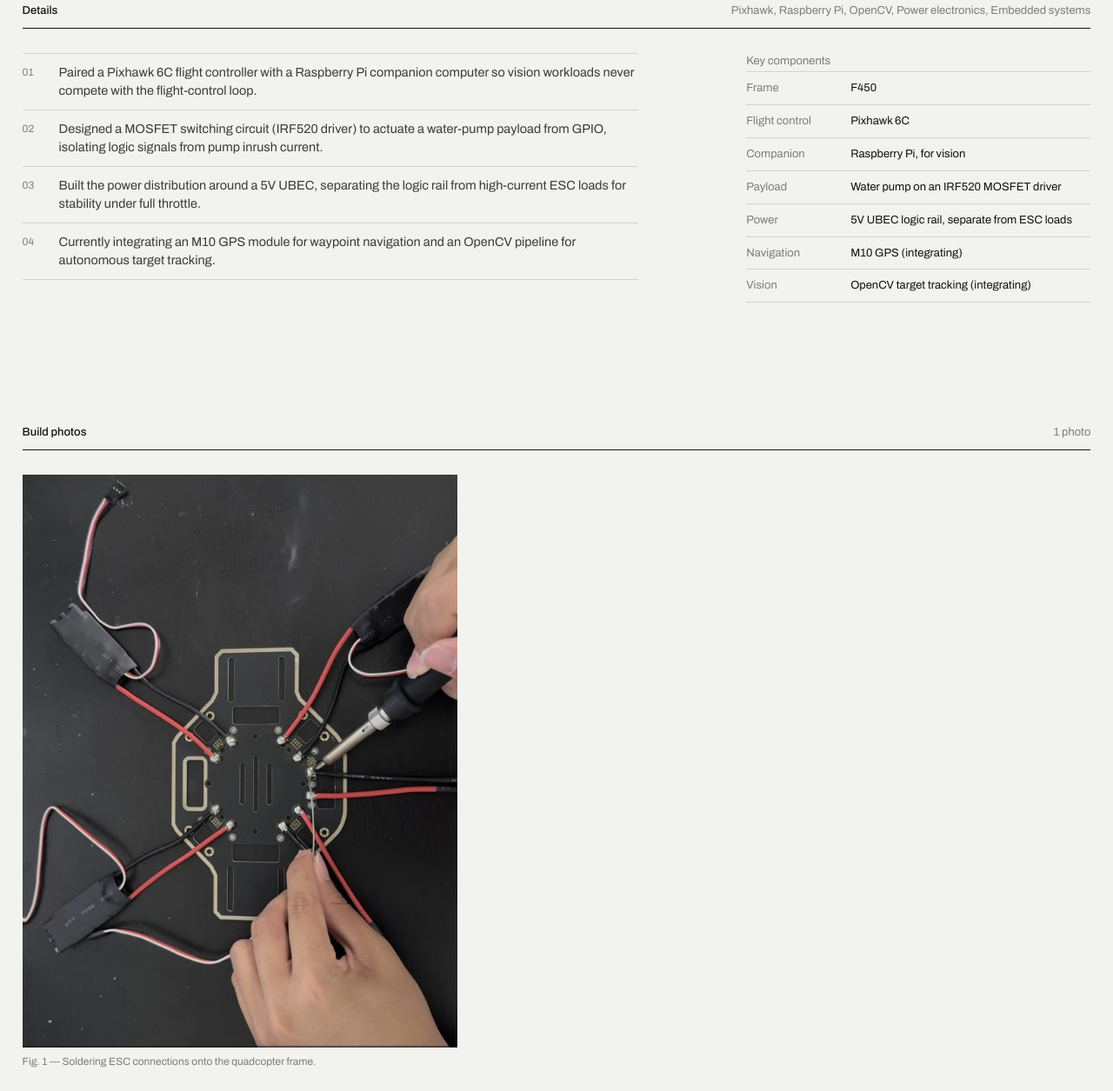
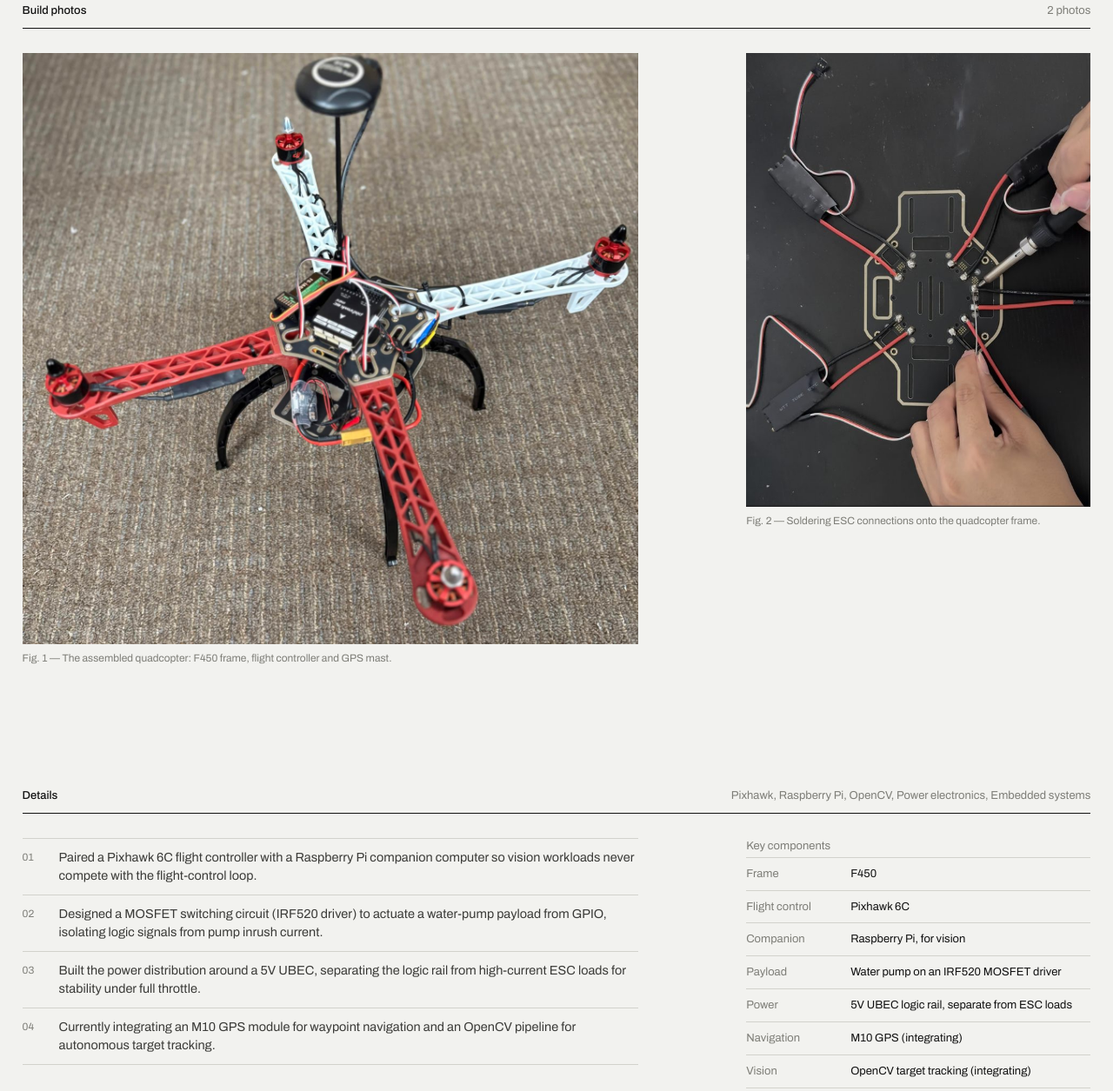
Before and after one commit to ryanzhang-ca/ryanzhang-ca.github.io, a plain HTML site: page quadcopter.html in a window 1280 px wide. Shown: the part 691-1946 px from the top of the page at 87% size. Drawn offline with Linux system fonts and the light colour scheme.

Commit message:
Make the assembled quadcopter the main project photo
- Add a photo of the assembled quadcopter and use it for the home page
  feature, the hover preview and the quadcopter page's link preview
- Show both build photos on the quadcopter page, right under the title

```diff
--- a/quadcopter.html
+++ b/quadcopter.html
@@ -10,7 +10,7 @@
 <meta property="og:url" content="https://ryanzhang-ca.github.io/quadcopter.html">
 <meta property="og:title" content="Autonomous Payload Quadcopter — Ryan Zhang">
 <meta property="og:description" content="A self-built F450-frame quadcopter that carries and releases a liquid payload with no operator input.">
-<meta property="og:image" content="https://ryanzhang-ca.github.io/images/quadcopter-esc-soldering.jpg">
+<meta property="og:image" content="https://ryanzhang-ca.github.io/images/quadcopter-assembled.jpg">
 <meta name="twitter:card" content="summary_large_image">
 <link rel="icon" type="image/png" href="images/rz-logo.png">
 <link rel="apple-touch-icon" href="images/rz-logo.png">
@@ -49,6 +49,18 @@
     </div>
   </section>
 
+  <section class="section grid" aria-labelledby="photos-title">
+    <div class="label"><h2 id="photos-title">Build photos</h2><span>2 photos</span></div>
+    <figure class="case-photo case-photo-main">
+      <img src="images/quadcopter-assembled.jpg" alt="The assembled quadcopter: an F450 frame with red and white arms, four brushless motors, the flight controller and receiver on top, and a GPS module raised on a mast." width="1500" height="1440">
+      <figcaption>Fig. 1 — The assembled quadcopter: F450 frame, flight controller and GPS mast.</figcaption>
+    </figure>
+    <figure class="case-photo case-photo-side">
+      <img src="images/quadcopter-esc-soldering.jpg" alt="Soldering ESC connections onto the quadcopter frame" width="640" height="843" loading="lazy">
+      <figcaption>Fig. 2 — Soldering ESC connections onto the quadcopter frame.</figcaption>
+    </figure>
+  </section>
+
   <section class="section grid" aria-labelledby="details-title">
     <div class="label"><h2 id="details-title">Details</h2><span>Pixhawk, Raspberry Pi, OpenCV, Power electronics, Embedded systems</span></div>
     <ol class="points case-points">
@@ -71,14 +83,6 @@
     </div>
   </section>
 
-  <section class="section grid" aria-labelledby="photos-title">
-    <div class="label"><h2 id="photos-title">Build photos</h2><span>1 photo</span></div>
-    <figure class="case-photo">
-      <img src="images/quadcopter-esc-soldering.jpg" alt="Soldering ESC connections onto the quadcopter frame" width="640" height="843">
-      <figcaption>Fig. 1 — Soldering ESC connections onto the quadcopter frame.</figcaption>
-    </figure>
-  </section>
-
 </main>
 
 <footer class="foot grid">
--- a/styles.css
+++ b/styles.css
@@ -329,7 +329,8 @@ figcaption { margin-top: 8px; font-size: 12px; color: var(--muted); }
 .spec { border-top: 1px solid var(--line); }
 .spec div { display: grid; grid-template-columns: 110px minmax(0, 1fr); gap: 10px; padding-block: 9px; border-bottom: 1px solid var(--line); font-size: 13px; }
 .spec dt { color: var(--muted); }
-.case-photo { grid-column: 1 / 6; }
+.case-photo-main { grid-column: 1 / 8; }
+.case-photo-side { grid-column: 9 / 13; }
 
 @media (prefers-reduced-motion: reduce) {
   html { scroll-behavior: auto; }
@@ -374,6 +375,7 @@ figcaption { margin-top: 8px; font-size: 12px; color: var(--muted); }
 
   .case-points, .spec-wrap, .case-photo { grid-column: 1 / -1; }
   .spec-wrap { margin-top: 32px; }
+  .case-photo + .case-photo { margin-top: 28px; }
 
   .preview { display: none; }
 }
```
Also changed, not shown: index.html (+3 -3 lines), images/quadcopter-assembled.jpg (added).
